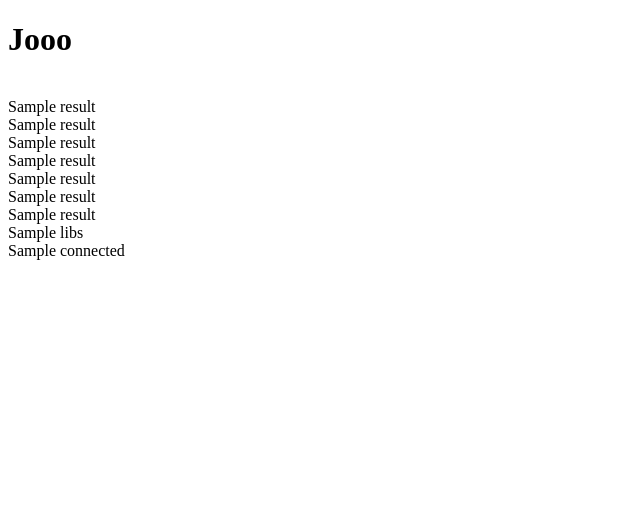
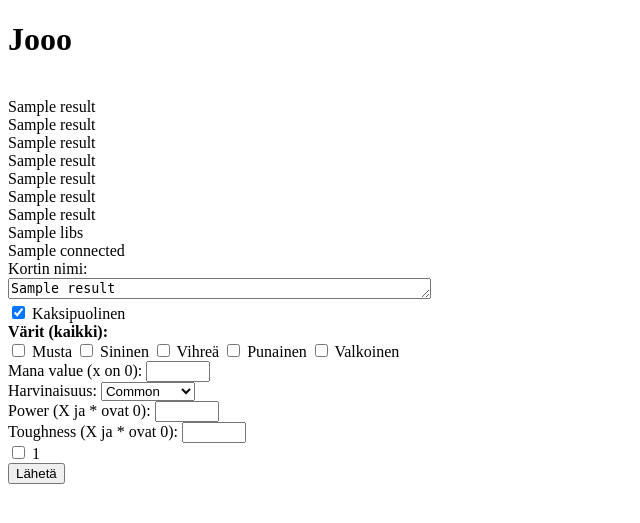
Before and after one commit to kaltionkasvatti/magic-library, a Flask app: template templates/cardedit.html in a window 1280 px wide. Shown: the top 523 px of the page, without its empty margins (0-640 px from the left). Run offline with Flask 3, Linux system fonts and the light colour scheme; the template is opened without the code that fills it: most values are stand-ins (such as "Sample title", 1, 10 or a date in 2020).

Commit message:
/editcard now pre-fills all fields but the folders in which the card is

```diff
--- a/routes.py
+++ b/routes.py
@@ -54,7 +54,6 @@ def cardsend():
     userid = db.session.execute(text("""
                             SELECT id FROM cards WHERE name=:cardname AND rarity=:rarity AND colour=:colours ORDER BY id DESC LIMIT 1"""
                             ), {"cardname":cardname, "rarity":rarity, "colours":colours}).fetchone()[0]
-    print(userid)
     if len(inlibs) != 0:
         for i in inlibs:
             print(i)
@@ -109,7 +108,7 @@ def cardedit():
     card = request.args["card"]
     sql = "SELECT name, twofaced, colour, cmc, rarity, power, toughness FROM cards WHERE id=:card"
     result = db.session.execute(text(sql), {"card":card}).fetchone()
-    sql = "SELECT name FROM libraries"
+    sql = "SELECT name, id FROM libraries"
     libs = db.session.execute(text(sql)).fetchall()
     sql = "SELECT library FROM cardlib WHERE card=:card"
     connected = db.session.execute(text(sql), {"card":card}).fetchall()
--- a/templates/cardedit.html
+++ b/templates/cardedit.html
@@ -18,3 +18,51 @@
 {{libs}}
 <br>
 {{connected}}
+
+<!DOCTYPE html>
+<form action="/cardedit/send " method="POST">
+    Kortin nimi: <br>
+    <textarea name="cardname" id="cardname" rows="1" cols="50" type="text" value="{{result[0]}}"></textarea>
+    <script>window.onload = function() {
+        document.getElementById('cardname').value = "{{result[0]}}"
+    };</script>
+    <br>
+        <input type="checkbox" name="twofaced" value="True" {%if result[1]%} checked {%endif%}>
+        <label for ="twofaced"> Kaksipuolinen</label>
+    <br>
+        <b>Värit (kaikki):</b>
+    <br>
+        <input type="checkbox" name="colour1" value="b" {%if "b" in result[2]%} checked {%endif%}>
+        <label for="colour1"> Musta</label>
+        <input type="checkbox" name="colour2" value="u" {%if "u" in result[2]%} checked {%endif%}>
+        <label for="colour2"> Sininen</label>
+        <input type="checkbox" name="colour3" value="g" {%if "g" in result[2]%} checked {%endif%}>
+        <label for="colour3"> Vihreä</label>
+        <input type="checkbox" name="colour4" value="r" {%if "r" in result[2]%} checked {%endif%}>
+        <label for="colour4"> Punainen</label>
+        <input type="checkbox" name="colour5" value="w" {%if "w" in result[2]%} checked {%endif%}>
+        <label for="colour5"> Valkoinen</label>
+    <br>
+        Mana value (x on 0):    <input type="number" name="cmc" min="0" max="100" value={{result[3]}}>
+    <br>
+
+    Harvinaisuus:
+    <select name="rarity">
+        <option value="common" {%if result[4] == "common" %}selected {%endif%}> Common
+        <option value="uncommon" {%if result[4] == "uncommon" %}selected {%endif%}> Uncommon
+        <option value="rare" {%if result[4] == "rare" %}selected {%endif%}> Rare
+        <option value="mythic" {%if result[4] == "mythic" %}selected {%endif%}> Mythic Rare
+    </select>
+    <br>
+    Power (X ja * ovat 0): <input type="number" name="power" min="0" max="100" value={{result[5]}}>
+    <br>
+    Toughness (X ja * ovat 0): <input type="number" name="toughness" min="0" max="100" value={{result[6]}}>
+    <br>
+    {%for folder in libs%}
+        <input type="checkbox" name="{{folder[0]}}" value="{{folder[1]}}">
+        <label for="{{folder[0]}}">{{folder[0]}}</label>
+    {%endfor%}
+    <input type="hidden" name="libs" value="{{libs}}">
+    <br>
+    <input type="submit" value="Lähetä">
+</form>
```
